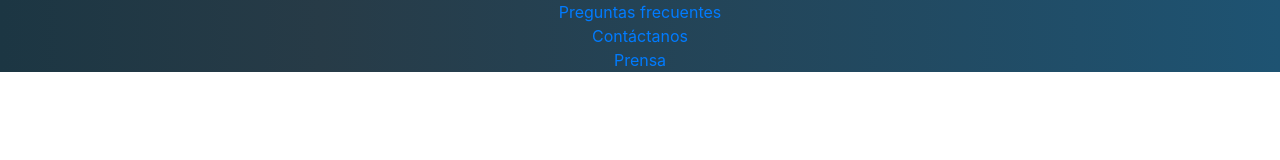
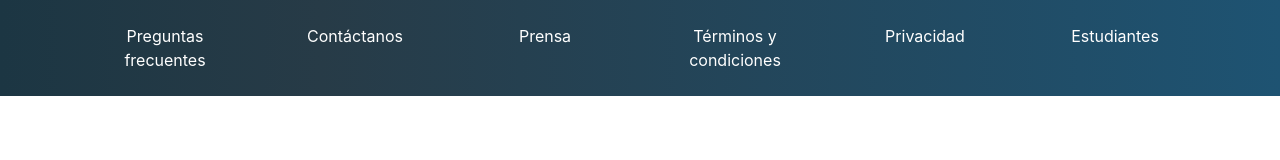
Before and after one commit to kowa1ski/curso-de-Boostrap, a plain HTML site: page index.html in a window 1280 px wide. Drawn offline with nearby package versions, Linux system fonts and the light colour scheme.

Commit message:
Terminando la estructura del footer.

```diff
--- a/index.css
+++ b/index.css
@@ -9,3 +9,7 @@ a referir al mismo. */
   /* Hemos cogido "prestado" el color del footer de Platzi, je, je. */
   background: linear-gradient(90deg, #1c3643 0, #273b47 25%, #1e5372)
 }
+ /* El color de los enlaces del footer lo queremos blanco. */
+#footer a {
+  color: white;
+}
--- a/index.html
+++ b/index.html
@@ -13,8 +13,9 @@
     <title>Hello, world!</title>
   </head>
   <body>
-    <!-- Vamos al lío y vamos a crear el footer -->
-    <footer id="footer">
+    <!-- Añadimos aquí un padding para el footer. Es sencillo con unas clases de
+      boostrap que son pb(padding bottom) y pt(padding top) -->
+    <footer id="footer" class="pb-4 pt-4">
       <div class="container">
         <!-- queremos que nuestro texto esté centrado, para ello añadimos a la row
         una clase de boostrap llamada text-center. Facilísimo. -->
@@ -22,17 +23,29 @@
           <!-- Vamos sin más a por las columnas. En cada una pondremos un link  -->
           <!-- Va os a añadir un , -12 , a la columna para forzar que se apilen y
           que se vean una debajo de la otra. Mobile-first. Me gusta esto. -->
-          <div class="col-12">
+          <!-- Qué ocurre? que va a estar mucho mejor que en dispositivos grandes no se
+          apilen las columnas sino que se repartan el espacio. Esto se entiende y
+          tiene sentido. Por ello vamos a decirle a las columnas que se comporten de
+          esa manera en esos dispositivos grandes. Para ello usamos el , col-lg , como
+          clase añadida y así entenderá boostrap nuesta intención. -->
+          <div class="col-12 col-lg">
             <a href="#">Preguntas frecuentes</a>
-
           </div>
-          <div class="col-12">
+          <div class="col-12 col-lg">
             <a href="#">Contáctanos</a>
-
           </div>
-          <div class="col-12">
+          <div class="col-12 col-lg">
             <a href="#">Prensa</a>
-
+          </div>
+          <!-- añadimos más columnas -->
+          <div class="col-12 col-lg">
+            <a href="#">Términos y condiciones</a>
+          </div>
+          <div class="col-12 col-lg">
+            <a href="#">Privacidad</a>
+          </div>
+          <div class="col-12 col-lg">
+            <a href="#">Estudiantes</a>
           </div>
 
         </div>
```
